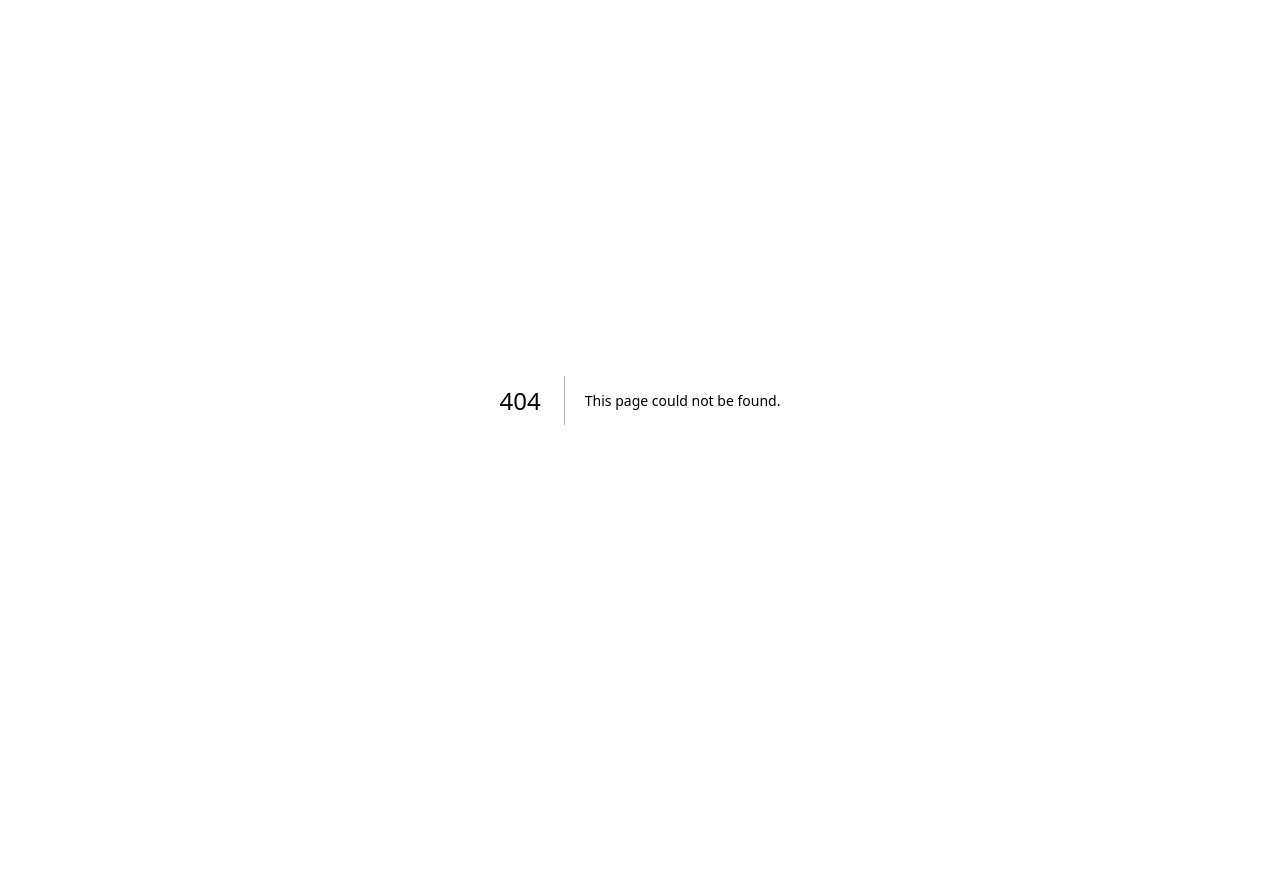
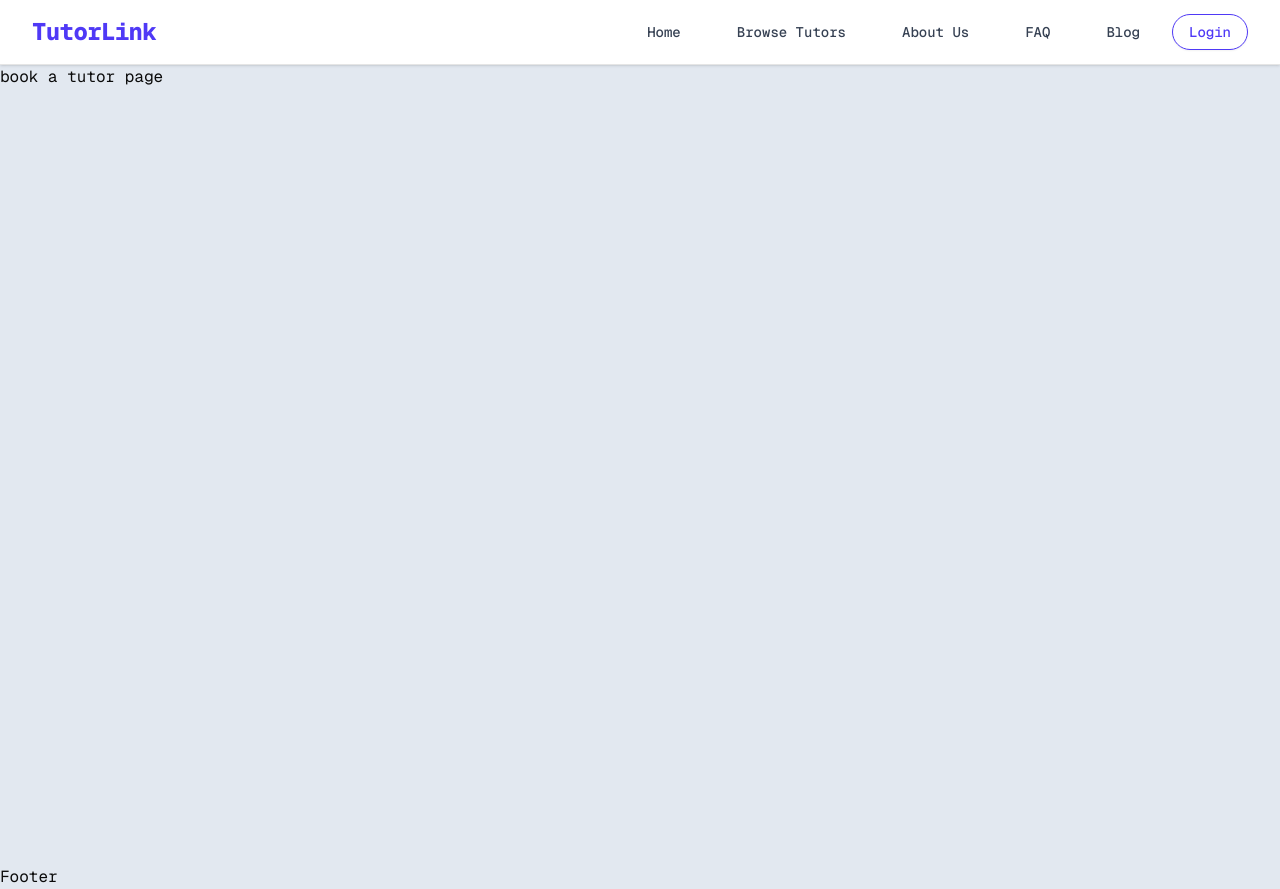
Before and after one commit to Sakhawat71/tutorlink-frontend, a Next.js app: page /tutors/1/book in a window 1280 px wide. Before the commit this address had no page. Before the commit the page ends 800 px from the top, so only its background shows below. Built offline with nearby package versions, Linux system fonts and the light colour scheme; no server answers.

Commit message:
Fix optional chaining for tutorProfiles and add BookTutorPage component

```diff
--- /dev/null
+++ b/src/app/(WithCommonLayout)/tutors/[id]/book/page.tsx
@@ -0,0 +1,11 @@
+import React from 'react';
+
+const BookTutorPage = () => {
+    return (
+        <div>
+            book a tutor page
+        </div>
+    );
+};
+
+export default BookTutorPage;
--- a/src/components/modules/browseTutors/BrowseTutors.tsx
+++ b/src/components/modules/browseTutors/BrowseTutors.tsx
@@ -22,7 +22,7 @@ const BrowseTutors = () => {
     console.log(tutorProfiles);
 
     // loading
-    if (tutorProfiles.length === 0) {
+    if (tutorProfiles?.length === 0) {
         return (
             <div className="flex items-center justify-center h-screen">
                 <div className="text-gray-500">Loading...</div>
@@ -32,9 +32,9 @@ const BrowseTutors = () => {
 
     return (
         <div>
-            <h1>Browser Tutors {tutorProfiles.length}</h1>
+            <h1>Browser Tutors {tutorProfiles?.length}</h1>
             <div className="grid grid-cols-1 md:grid-cols-2 lg:grid-cols-3 gap-6 p-6">
-                {tutorProfiles.map(tutor => (
+                {tutorProfiles?.map(tutor => (
                     <TutorCard
                         key={tutor.id}
                         tutor={tutor}
```
